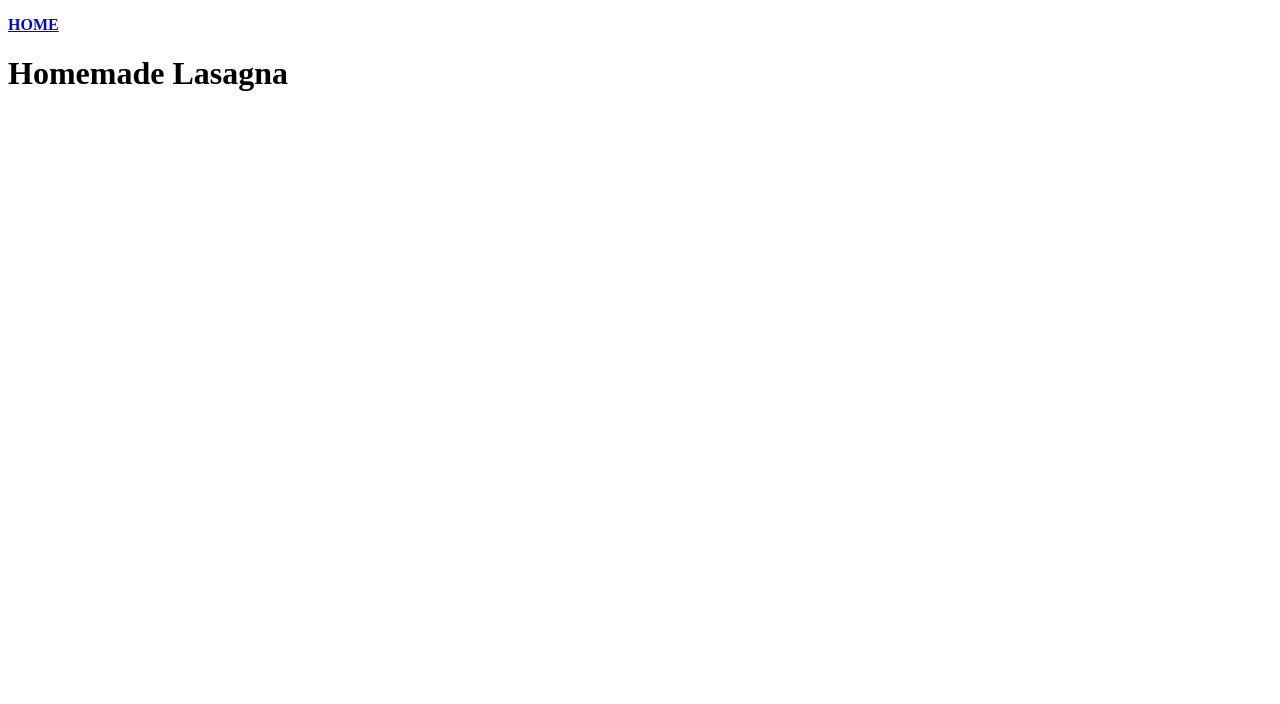
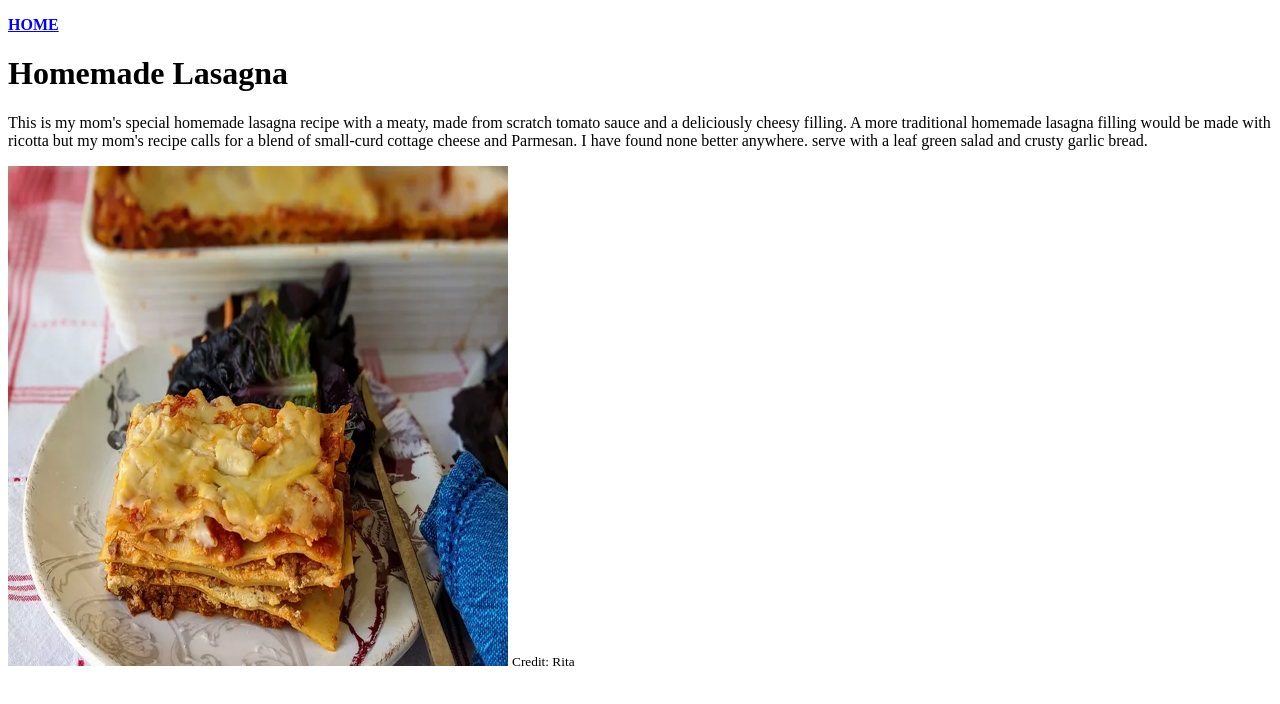
Before and after one commit to SaleamlakH/odin-recipes, a plain HTML site: page recipes/lasagna.html in a window 1280 px wide. Drawn offline with Linux system fonts and the light colour scheme.

Commit message:
Add description with image

```diff
--- a/recipes/lasagna.html
+++ b/recipes/lasagna.html
@@ -7,5 +7,16 @@
     <body>
         <p><a href="../index.html"><b>HOME</b></a></p>
         <h1>Homemade Lasagna</h1>
+        <p>This is my mom's special homemade lasagna recipe with a meaty,
+            made from scratch tomato sauce and a deliciously
+            cheesy filling. A more traditional homemade lasagna
+            filling would be made with ricotta but my mom's recipe calls
+            for a blend of small-curd cottage cheese and Parmesan. I have
+            found none better anywhere. serve with a leaf green salad and
+            crusty garlic bread.</p>
+        <img src="../images/lasagna/lasagna-final.webp" alt="completed lasagna dish" width="500" height="500">
+        <small>Credit: Rita</small>
+
+
     </body>
 </html>
```
